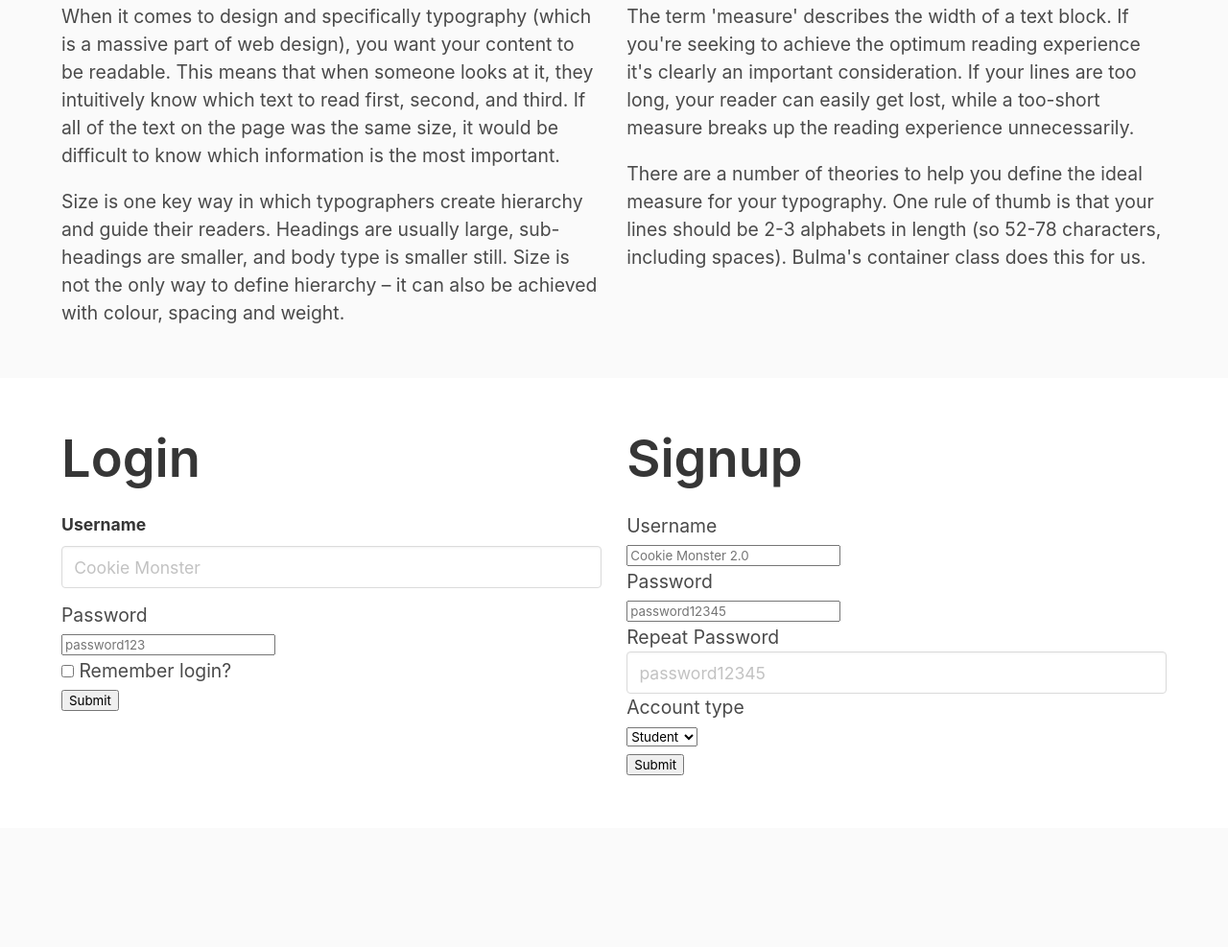
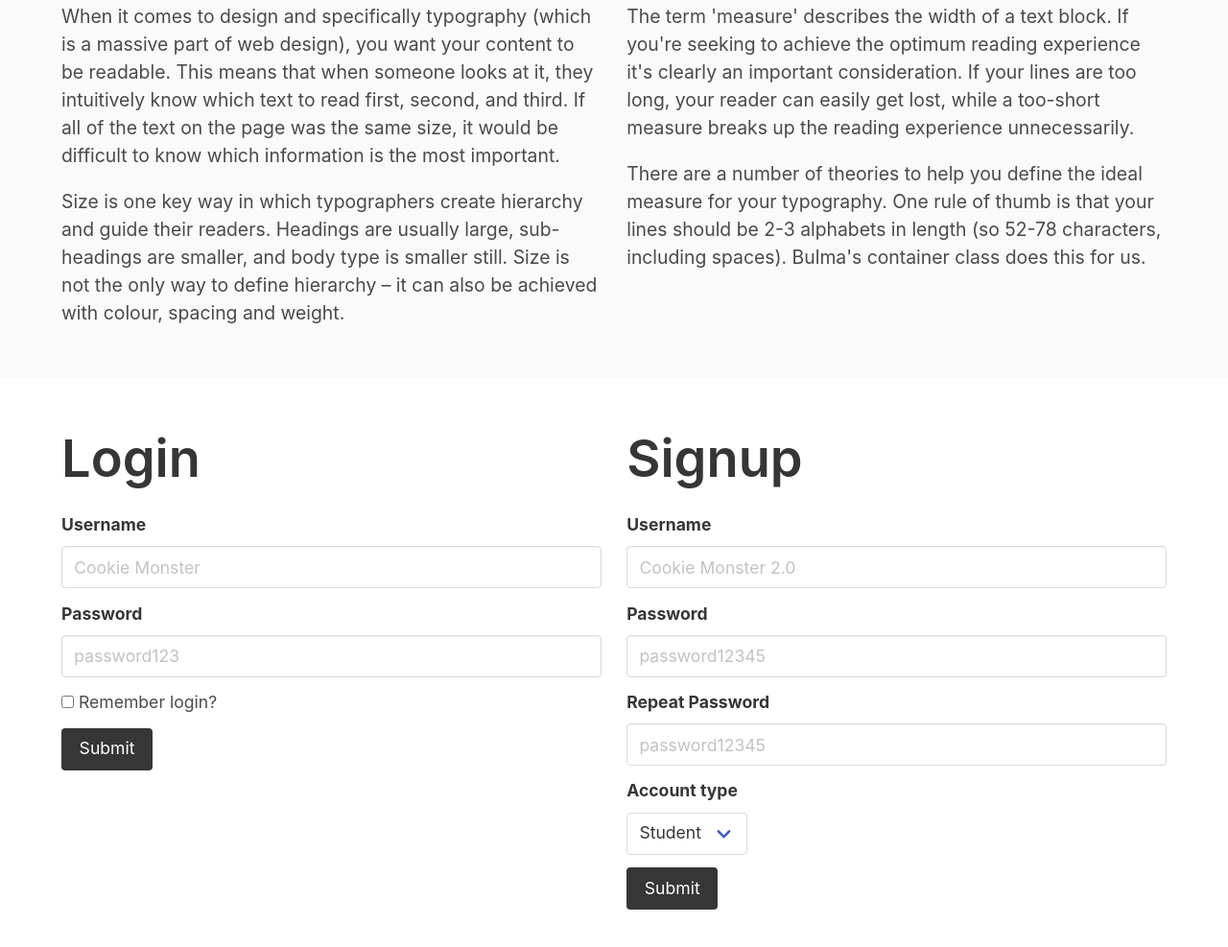
Before and after one commit to jdmar3-comp426/a02-gda975, a website: page index.html in a window 1280 px wide. Shown: the part 3461-4448 px from the top of the page at 96% size. Before the commit the page ends 4324 px from the top, so only its background shows below. Drawn offline with nearby package versions, Linux system fonts and the light colour scheme; a web font is replaced by a local one.

Commit message:
Finished last section

```diff
--- a/index.html
+++ b/index.html
@@ -163,23 +163,23 @@
                             <input class="input" type="text" placeholder="Cookie Monster" name="username">
                         </div>
                     </div>
-                    <div class="">
-                        <label class="">Password</label>
-                        <div class="">
-                            <input class="" type="password" placeholder="password123" name="password">
+                    <div class="field">
+                        <label class="label">Password</label>
+                        <div class="control">
+                            <input class="input" type="password" placeholder="password123" name="password">
                         </div>
                     </div>
-                    <div class="">
-                        <div class="">
+                    <div class="field">
+                        <div class="control">
                             <label class="checkbox">
                                 <input type="checkbox" name="remember">
                                 Remember login?
                             </label>
                         </div>
                     </div>
-                    <div class="">
-                        <div class="">
-                            <button class="" type="submit">Submit</button>
+                    <div class="field">
+                        <div class="control">
+                            <button class="button is-dark" type="submit">Submit</button>
                         </div>
                     </div>
                 </form>
@@ -187,28 +187,28 @@
             <div class="column">
                 <h1 class="title">Signup</h1>
                 <form>
-                    <div class="">
-                        <label class="">Username</label>
-                        <div class="">
-                            <input class="" type="text" placeholder="Cookie Monster 2.0" name="username">
+                    <div class="field">
+                        <label class="label">Username</label>
+                        <div class="control">
+                            <input class="input" type="text" placeholder="Cookie Monster 2.0" name="username">
                         </div>
                     </div>
-                    <div class="">
-                        <label class="">Password</label>
-                        <div class="">
-                            <input class="" type="password" placeholder="password12345">
+                    <div class="field">
+                        <label class="label">Password</label>
+                        <div class="control">
+                            <input class="input" type="password" placeholder="password12345">
                         </div>
                     </div>
-                    <div class="">
-                        <label class="">Repeat Password</label>
-                        <div class="">
+                    <div class="field">
+                        <label class="label">Repeat Password</label>
+                        <div class="control">
                             <input class="input" type="password" placeholder="password12345" name="password">
                         </div>
                     </div>
-                    <div class="">
-                        <label class="">Account type</label>
-                        <div class="">
-                            <div class="">
+                    <div class="field">
+                        <label class="label">Account type</label>
+                        <div class="control">
+                            <div class="select">
                                 <select name="accountType">
                                     <option>Student</option>
                                     <option>Teacher</option>
@@ -216,9 +216,9 @@
                             </div>
                         </div>
                     </div>
-                    <div class="">
-                        <div class="">
-                            <button class="" type="submit">Submit</button>
+                    <div class="field">
+                        <div class="control">
+                            <button class="button is-dark" type="submit">Submit</button>
                         </div>
                     </div>
                 </form>
```
